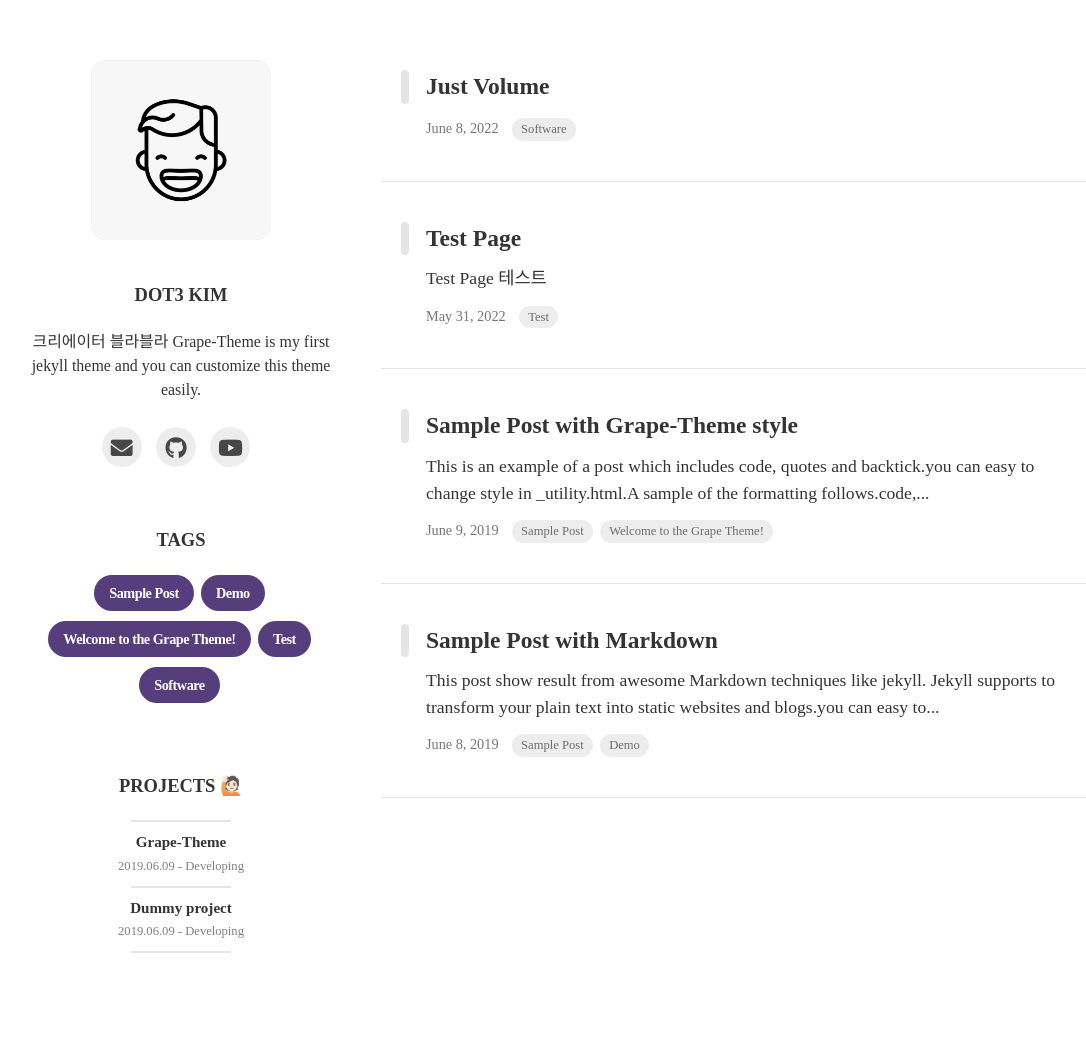
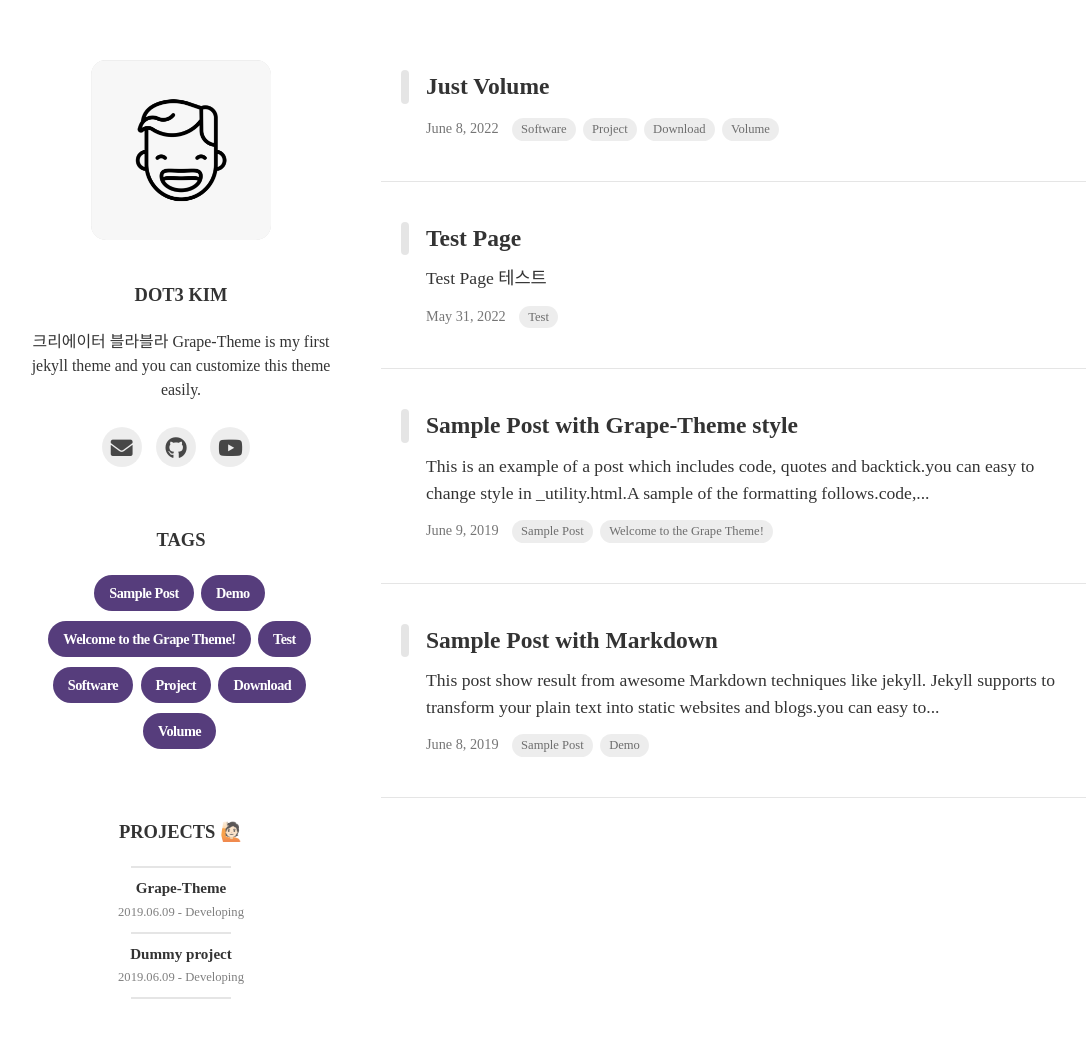
Before and after one commit to Dot3Kim/dot3kim.github.io, a Jekyll site: the page built from index.html, in a window 1280 px wide. Shown: the whole page, without its empty margins (89-1175 px from the left). Built offline with Jekyll 4.4.1, drawn with Linux system fonts in a browser that asks for light colours; nearby versions of some CDN libraries; some web fonts are replaced; the list of posts is cut into pages by our own code; before the commit the page ends 992 px from its top, so only the background shows below that.

Commit message:
Update 2022-06-08-JustVolume.md

```diff
--- a/_posts/2022-06-08-JustVolume.md
+++ b/_posts/2022-06-08-JustVolume.md
@@ -2,7 +2,7 @@
 layout: post
 title: Just Volume
 subtitle : Just Volume
-tags: [Software]
+tags: [Software, Project, Download, Volume]
 author: Dot3Kim
 comments : False
 ---
```
